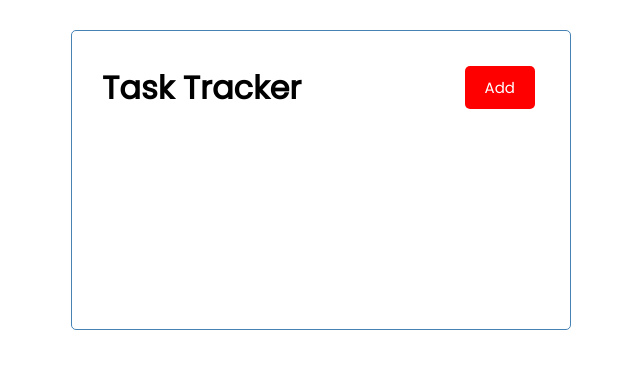
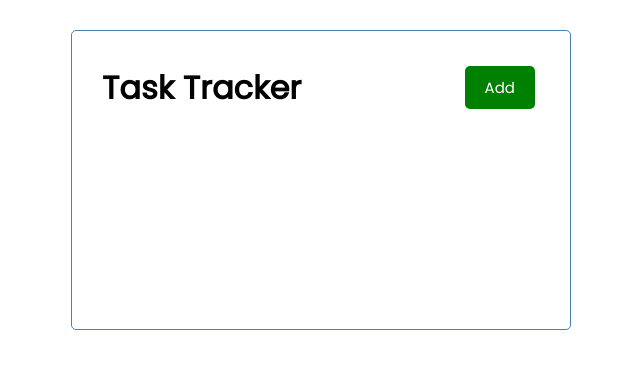
Before and after one commit to Ninjaphil24/angular-crash, an Angular app: page / in a window 1280 px wide. Shown: the top 368 px of the page, without its empty margins (319-959 px from the left). Built offline with nearby package versions, Linux system fonts and the light colour scheme.

Commit message:
Create Onclick

```diff
--- a/src/app/components/button/button.component.html
+++ b/src/app/components/button/button.component.html
@@ -1 +1 @@
-<button [ngStyle]="{'background-color': color}" class="btn">{{ text }}</button>
+<button [ngStyle]="{'background-color': color}" class="btn" (click)="onClick()">{{ text }}</button>
--- a/src/app/components/button/button.component.ts
+++ b/src/app/components/button/button.component.ts
@@ -1,4 +1,4 @@
-import { Component, OnInit, Input } from '@angular/core';
+import { Component, OnInit, Input, Output, EventEmitter } from '@angular/core';
 
 @Component({
   selector: 'app-button',
@@ -8,10 +8,15 @@
 export class ButtonComponent implements OnInit {
   @Input() text!: string;
   @Input() color!: string;
+  @Output() btnClick=new EventEmitter()
 
   constructor() { }
 
   ngOnInit(): void {
   }
 
+  onClick() {
+    this.btnClick.emit()
+  }
+
 }
--- a/src/app/components/header/header.component.html
+++ b/src/app/components/header/header.component.html
@@ -1,4 +1,4 @@
 <header>
     <h1>{{ title }}</h1>
-    <app-button color="red" text="Add"></app-button>
+    <app-button color="green" text="Add" (btnClick)="toggleAddTask()"></app-button>
 </header>
--- a/src/app/components/header/header.component.ts
+++ b/src/app/components/header/header.component.ts
@@ -12,4 +12,7 @@
   ngOnInit(): void {
   }
 
+  toggleAddTask() {
+    console.log('toggle')
+  }
 }
```
